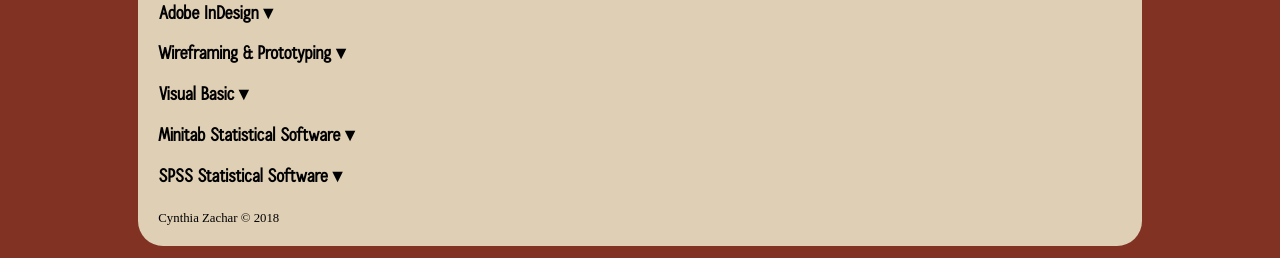
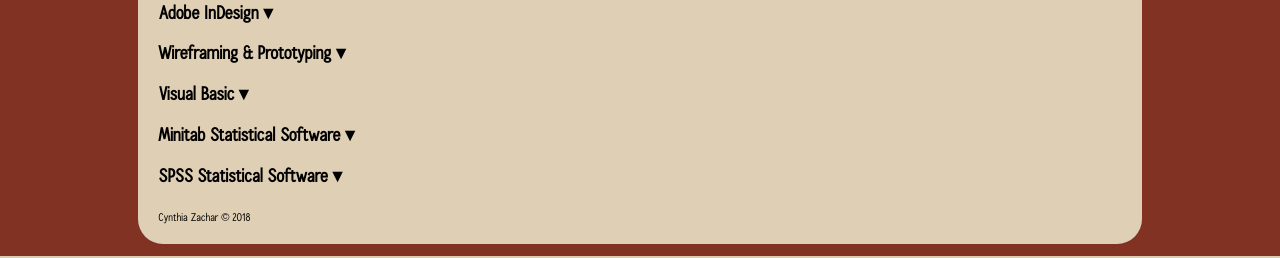
Before and after one commit to cyzachar/cyzachar.github.io, a PHP site: page /skills.html in a window 1280 px wide. Shown: the part 760-1018 px from the top of the page. Run offline with PHP 8.4, Linux system fonts and the light colour scheme; some web fonts are replaced.

Commit message:
Changed footer font to sans-serif

```diff
--- a/css/myStyle.css
+++ b/css/myStyle.css
@@ -138,7 +138,8 @@
 		}
 
 	footer{
-		font-size: .8em;
+		font-family: "Calling Cards", sans-serif;
+		font-size: .7em;
 		clear: both;
 		padding-top: 2%;
 	}
```
